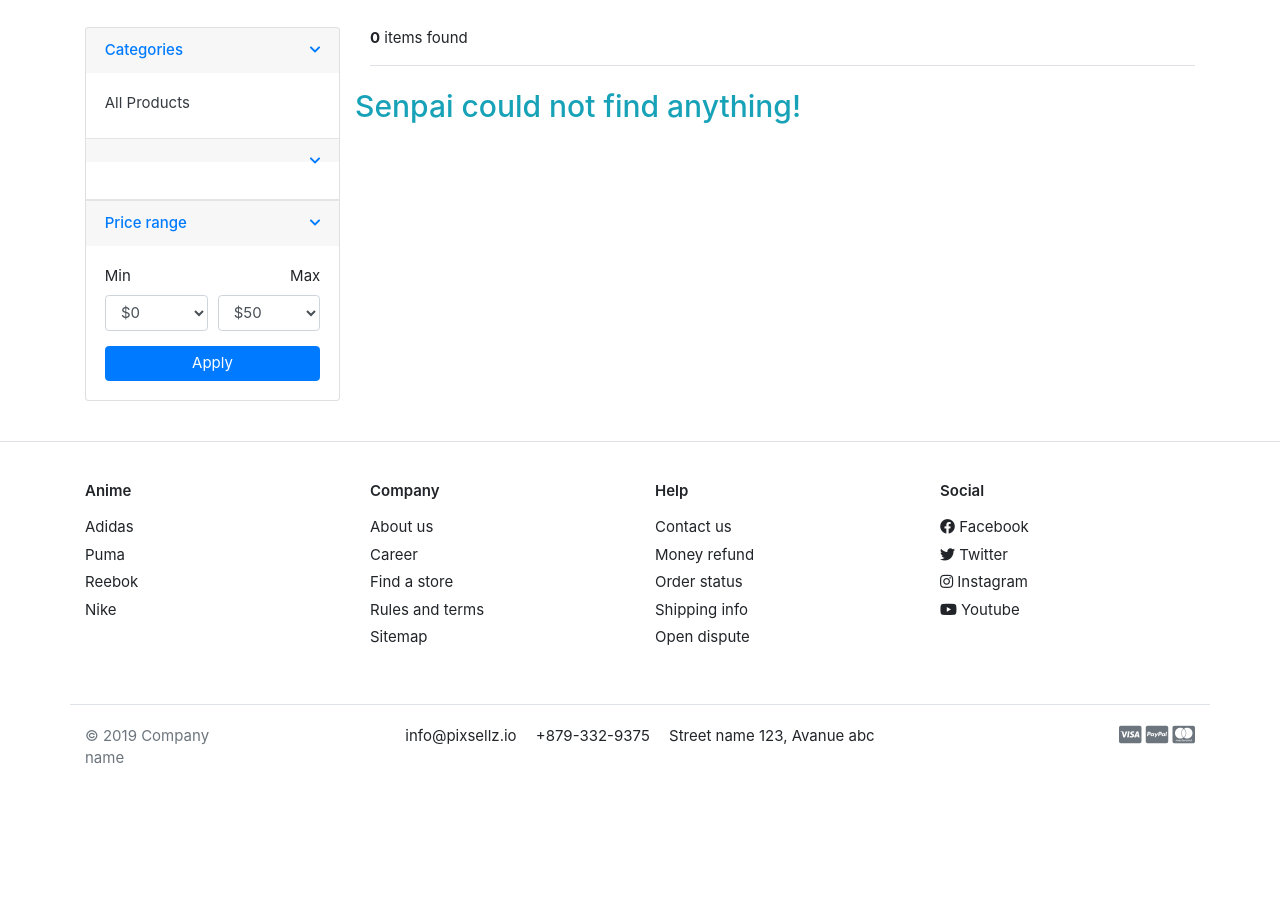
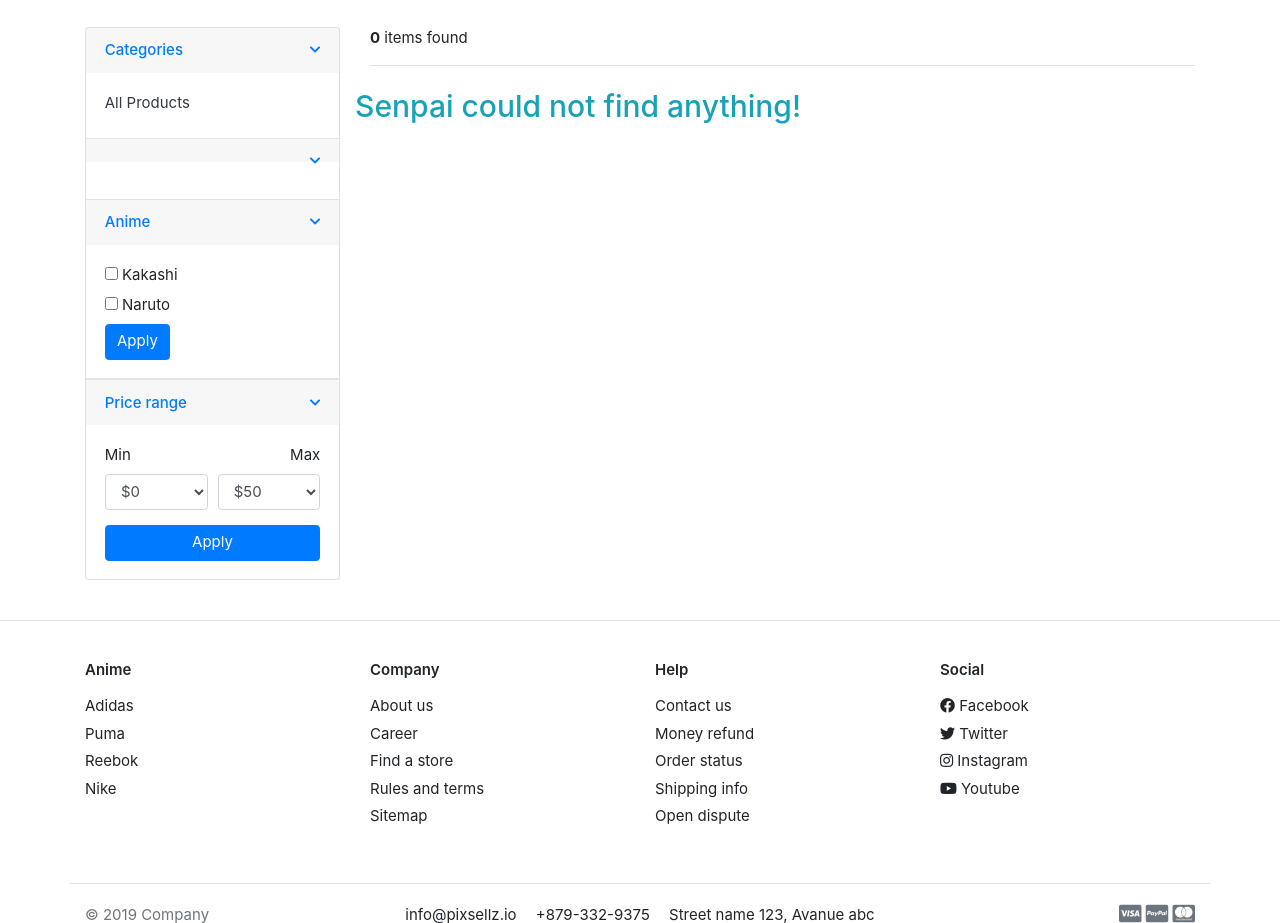
Before and after one commit to dheereshagrwal/Videos, a Django app: page /store/ in a window 1280 px wide. Shown: the part 278-1201 px from the top of the page. Before the commit the page ends 1041 px from the top, so only its background shows below. Run offline with Django 3.2, Linux system fonts and the light colour scheme; data that the repository does not hold is empty; some libraries are stand-ins or nearby versions; some web fonts are replaced.

Commit message:
fixed anime search

```diff
--- a/order/models.py
+++ b/order/models.py
@@ -66,10 +66,6 @@ class OrderProduct(models.Model):
     user = models.ForeignKey(User, on_delete=models.CASCADE)
     product = models.ForeignKey(Product, on_delete=models.CASCADE)
     variations = models.ManyToManyField(Variation, blank=True)
-    # variations = models.ForeignKey(Variation, on_delete=models.CASCADE)
-    # material = models.CharField(max_length=50)
-    # color = models.CharField(max_length=50)
-    # size = models.CharField(max_length=50)
 
     quantity = models.IntegerField()
     product_price = models.FloatField()
--- a/store/models.py
+++ b/store/models.py
@@ -13,7 +13,7 @@ class Product(models.Model):
     price = models.SmallIntegerField(
         default=0, validators=[MaxValueValidator(32767), MinValueValidator(1)])
     popularity_score = models.SmallIntegerField(
-        default=1, validators=[MaxValueValidator(32767), MinValueValidator(1)],blank=False)
+        default=1, validators=[MaxValueValidator(32767), MinValueValidator(1)], blank=False)
     images = models.ImageField(upload_to='images/products')
     stock = models.SmallIntegerField(default=10, blank=False)
     is_available = models.BooleanField(default=True)
--- a/store/urls.py
+++ b/store/urls.py
@@ -8,4 +8,5 @@ urlpatterns = [
     path('category_or_subcategory/<slug:category_or_subcategory_slug>/<slug:product_slug>/', views.product_details,
          name='product_details'),
     path('search/', views.search, name='search'),
+    path('filter_by_anime/', views.filter_by_anime, name='filter_by_anime'),
 ]
--- a/store/views.py
+++ b/store/views.py
@@ -54,7 +54,8 @@ def product_details(request, category_or_subcategory_slug, product_slug):
         try:
             single_product = Product.objects.get(
                 subcategory__slug=category_or_subcategory_slug, slug=product_slug)
-            in_cart = CartItem.objects.filter(user=request.user, product=single_product).exists()
+            in_cart = CartItem.objects.filter(
+                user=request.user, product=single_product).exists()
 
         except Exception as e:
             raise e
@@ -73,11 +74,27 @@ def product_details(request, category_or_subcategory_slug, product_slug):
 
 
 def search(request):
+    keywords = []
+    products = []
     if 'keyword' in request.GET:
         keyword = request.GET['keyword']
-        if keyword:
-            products = Product.objects.order_by('-created_date').filter(
-                Q(description__icontains=keyword) | Q(product_name__icontains=keyword))
-            products_count = products.count()
-        context = {'products': products,'products_count':products_count}
+        keywords = keyword.split(' ')
+        for key in keywords:
+            for item in Product.objects.order_by('-created_date').filter(Q(description__icontains=key) | Q(product_name__icontains=key)):
+                products.append(item)
+        context = {'products': products, 'products_count': len(products)}
     return render(request, 'store/store.html', context)
+
+
+def filter_by_anime(request):
+    keywords = []
+    products = []
+    if 'anime_filter' in request.GET:
+        keywords = request.GET.getlist('anime_filter')
+        for key in keywords:
+            for item in Product.objects.order_by('-created_date').filter(Q(description__icontains=key) | Q(product_name__icontains=key)):
+                products.append(item)
+        context = {'products': products, 'products_count': len(products)}
+    print(products)
+    print(request.path)
+    return render(request, 'store/store.html', context)
--- a/templates/order/payments.html
+++ b/templates/order/payments.html
@@ -105,7 +105,7 @@
             <p class="text-center mb-3">
               <img src="{% static './images/misc/payments.png' %}" height="26" />
             </p>
-            <a href="{% url 'checkout' %}" class="btn btn-primary btn-block"> Make Payment </a>
+            <a href="{% url 'payments' %}" class="btn btn-primary btn-block"> Make Payment </a>
           </div>
           <!-- card-body.// -->
         </div>
--- a/templates/store/store.html
+++ b/templates/store/store.html
@@ -36,11 +36,13 @@
                   </li>
                   {% for category in category_links %}
                   <!-- - -->
+                  <!-- Making the current category selected -->
                   {% if category.category_name in request.path %}
                   <li>
                     <a class="text-success font-weight-bold" href="{{category.get_url}}">{{category.category_name | capfirst}}</a>
                   </li>
                   {% else %}
+                  <!-- Showing all category -->
                   <li>
                     <a href="{{category.get_url}}">{{category.category_name | capfirst}}</a>
                   </li>
@@ -55,7 +57,7 @@
 
           <article class="filter-group">
             <header class="card-header">
-              <a href="#" data-toggle="collapse" data-target="#collapse_2" aria-expanded="true" class="">
+              <a href="" data-toggle="collapse" data-target="#collapse_2" aria-expanded="true" class="">
                 <i class="icon-control fa fa-chevron-down"></i>
                 <!-- Displaying the Categories -->
                 {% for category in category_links %}
@@ -98,6 +100,7 @@
                   {% endif %}
                   <!-- -  -->
                   {% endif %}
+
                   <!-- -  -->
                   {% endfor %}
                   <!-- -  -->
@@ -109,6 +112,35 @@
             </div>
           </article>
 
+          <article class="filter-group">
+            <header class="card-header">
+              <a href="#" data-toggle="collapse" data-target="#collapse_3" aria-expanded="true" class="">
+                <i class="icon-control fa fa-chevron-down"></i>
+                <h6 class="title">Anime</h6>
+                <!-- -  --
+                <!-- -  -->
+                <!-- Displaying the Categories according to the subcategory end -->
+              </a>
+            </header>
+            <div class="filter-content collapse show" id="collapse_3">
+              <div class="card-body">
+                <ul class="list-menu">
+                  <form method="get" action="{% url 'filter_by_anime' %}">
+                    <fieldset>
+                      <input type="checkbox" name="anime_filter" value="kakashi" id="kakashi" />
+                      <label for="kakashi">Kakashi</label>
+                      <br />
+                      <input type="checkbox" name="anime_filter" value="naruto" id="naruto" />
+                      <label for="naruto">Naruto</label>
+                      <br />
+                      <button class="btn btn-primary" type="submit" value="apply">Apply</button>
+                    </fieldset>
+                  </form>
+                </ul>
+              </div>
+              <!-- card-body.// -->
+            </div>
+          </article>
           <!-- filter-group  .// -->
           <article class="filter-group">
             <!-- ?Do we need sizes columns -->
```
Also changed, not shown: order/views.py (+43 -3 lines).
